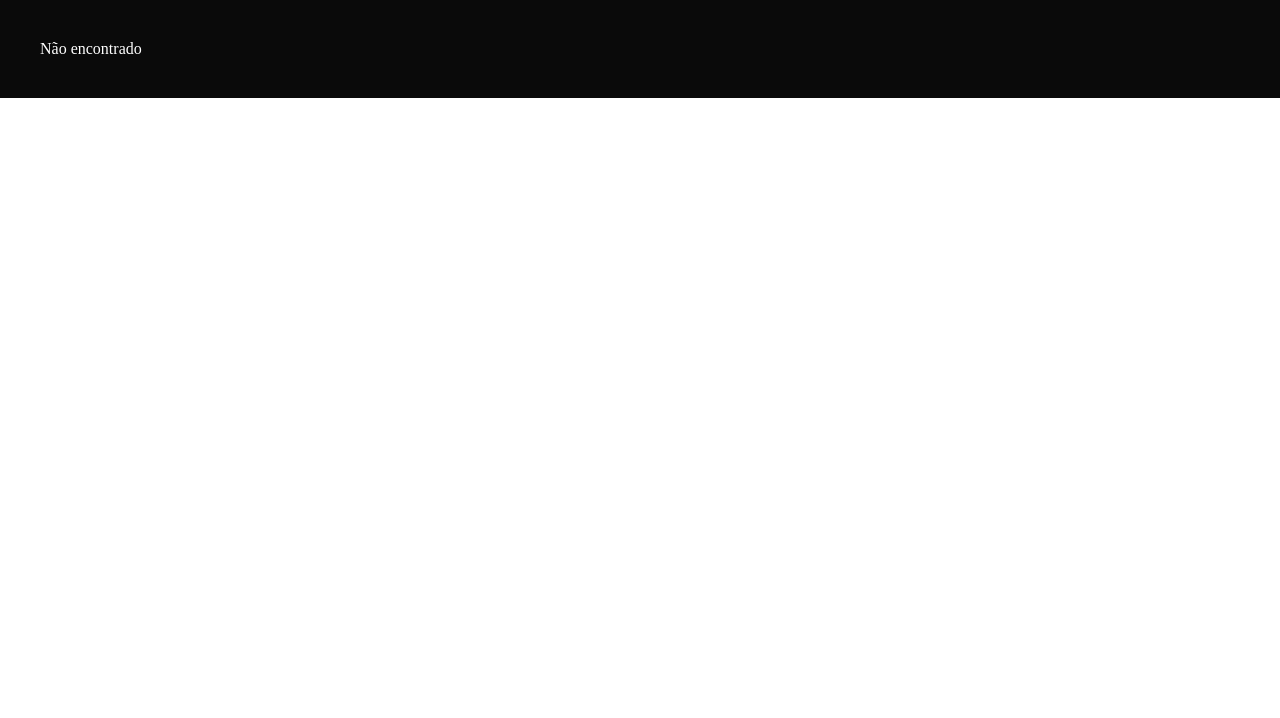
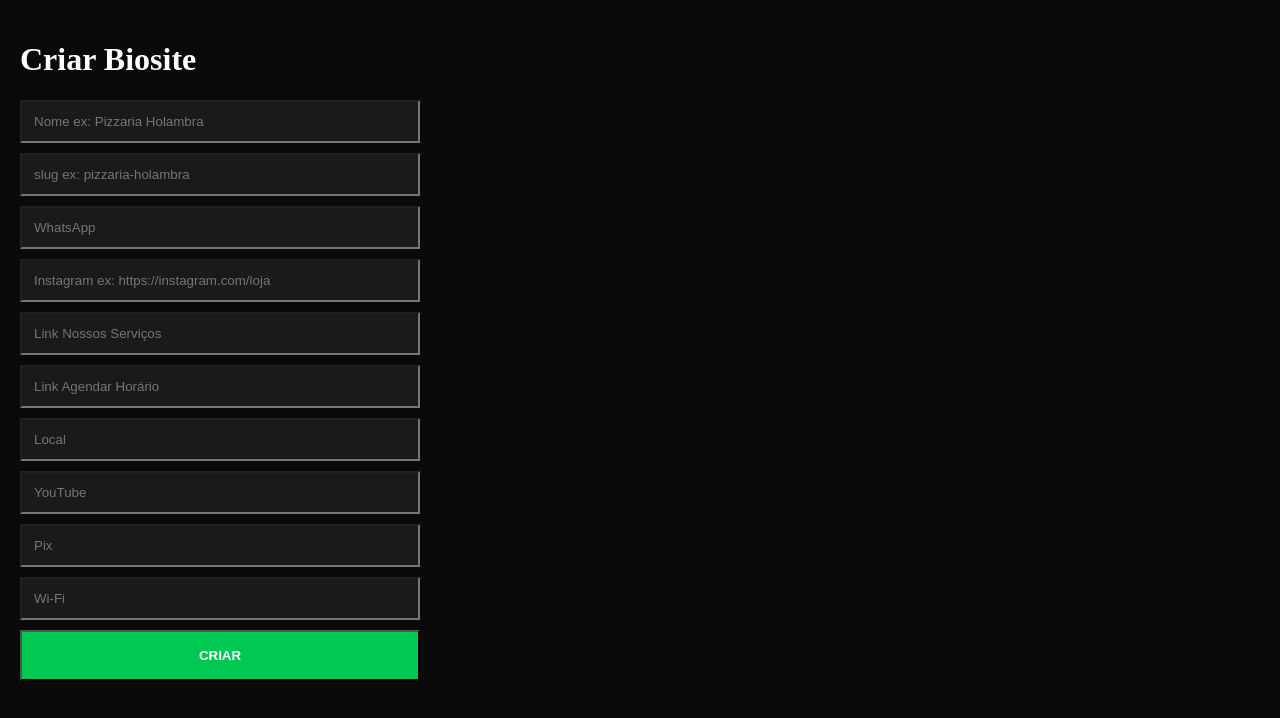
Before and after one commit to josimar2025ribeiro-alt/vision-local, a Next.js app: page /criar in a window 1280 px wide. Shown: the top 718 px of the page. Built offline with nearby package versions, Linux system fonts and the light colour scheme; no server answers; the database is empty.

Commit message:
Update page.tsx

```diff
--- a/app/criar/page.tsx
+++ b/app/criar/page.tsx
@@ -1,28 +1,40 @@
-import { supabase } from "@/lib/supabase"
+"use client";
+import { useState } from "react";
+import { supabase } from "@/lib/supabase";
 
-export default async function Page({params}:{params:{slug:string}}){
-const {data} = await supabase.from('biosites').select('*').eq('slug',params.slug).single()
-if(!data) return <div style={{background:'#0A0A0A',color:'white',padding:'40px'}}>Não encontrado</div>
+export default function Criar(){
+const [f,setF]=useState({title:"",slug:"",whatsapp:"",localizacao:"",video_url:"",pix_key:"",wifi_password:"",catalogo:"",instagram:"",servicos:"",agendamento:""});
 
-const btn = {display:'flex',justifyContent:'space-between',alignItems:'center',padding:'16px',background:'#111',border:'1px solid #222',borderRadius:'16px',color:'white',textDecoration:'none',marginBottom:'12px'}
-const btnVerde = {...btn,background:'#00C851',border:'none',fontWeight:700}
+async function salvar(){
+if(!f.slug||!f.title) return alert("Preencha nome e slug!");
+const {error}=await supabase.from("biosites").insert([{
+title:f.title,
+slug:f.slug.toLowerCase().replace(/\s/g,"-"),
+whatsapp:f.whatsapp,
+localizacao:f.localizacao,
+video_url:f.video_url,
+pix_key:f.pix_key,
+wifi_password:f.wifi_password,
+catalogo:f.catalogo,
+instagram:f.instagram,
+servicos:f.servicos,
+agendamento:f.agendamento
+}]);
+if(error) alert(error.message); else {alert("Criado!"); location.href="/"+f.slug}
+}
 
-return(
-<div style={{background:'#0A0A0A',minHeight:'100vh',color:'white',padding:'24px',fontFamily:'system-ui',display:'flex',flexDirection:'column',alignItems:'center'}}>
-<div style={{width:'100%',maxWidth:'400px'}}>
-<div style={{width:'80px',height:'80px',background:'#1A1A1A',borderRadius:'50%',display:'flex',alignItems:'center',justifyContent:'center',margin:'0 auto 16px',fontSize:'40px'}}>🍕</div>
-<h1 style={{textAlign:'center',fontWeight:900,fontSize:'22px',marginBottom:'24px'}}>{data.title}</h1>
-
-{data.instagram && <a href={data.instagram} target="_blank" style={btn}><span>📸 Instagram</span><span>→</span></a>}
-{data.whatsapp && <a href={`https://wa.me/55${data.whatsapp}`} target="_blank" style={btnVerde}><span>💬 WhatsApp</span><span>→</span></a>}
-{data.servicos && <a href={data.servicos} target="_blank" style={btn}><span>⭐ Nossos Serviços</span><span>→</span></a>}
-{data.agendamento && <a href={data.agendamento} target="_blank" style={btn}><span>📅 Agendar Horário</span><span>→</span></a>}
-{data.pix_key && <a href={`https://nubank.com.br/pagar/${data.pix_key}`} target="_blank" style={btnVerde}><span>💳 Pague com Pix - {data.pix_key}</span><span>→</span></a>}
-<a href="#" style={btn}><span>📶 Wi-Fi Grátis - Senha: {data.wifi_password}</span><span>→</span></a>
-{data.localizacao && <a href={`https://maps.google.com/?q=${data.localizacao}`} target="_blank" style={btn}><span>📍 Ver no Mapa</span><span>→</span></a>}
-
-<p style={{textAlign:'center',opacity:.4,fontSize:'12px',marginTop:'30px'}}>Feito com Vision Local</p>
-</div>
-</div>
-)
+return(<div style={{background:'#0A0A0A',minHeight:'100vh',color:'white',padding:'20px'}}><h1>Criar Biosite</h1>
+<div style={{display:'flex',flexDirection:'column',gap:'10px',maxWidth:'400px',marginTop:'20px'}}>
+<input placeholder="Nome ex: Pizzaria Holambra" value={f.title} onChange={e=>setF({...f,title:e.target.value})} style={{padding:'12px',background:'#1A1A1A',color:'white'}}/>
+<input placeholder="slug ex: pizzaria-holambra" value={f.slug} onChange={e=>setF({...f,slug:e.target.value.toLowerCase().replace(/\s/g,'-')})} style={{padding:'12px',background:'#1A1A1A',color:'white'}}/>
+<input placeholder="WhatsApp" value={f.whatsapp} onChange={e=>setF({...f,whatsapp:e.target.value})} style={{padding:'12px',background:'#1A1A1A',color:'white'}}/>
+<input placeholder="Instagram ex: https://instagram.com/loja" value={f.instagram} onChange={e=>setF({...f,instagram:e.target.value})} style={{padding:'12px',background:'#1A1A1A',color:'white'}}/>
+<input placeholder="Link Nossos Serviços" value={f.servicos} onChange={e=>setF({...f,servicos:e.target.value})} style={{padding:'12px',background:'#1A1A1A',color:'white'}}/>
+<input placeholder="Link Agendar Horário" value={f.agendamento} onChange={e=>setF({...f,agendamento:e.target.value})} style={{padding:'12px',background:'#1A1A1A',color:'white'}}/>
+<input placeholder="Local" value={f.localizacao} onChange={e=>setF({...f,localizacao:e.target.value})} style={{padding:'12px',background:'#1A1A1A',color:'white'}}/>
+<input placeholder="YouTube" value={f.video_url} onChange={e=>setF({...f,video_url:e.target.value})} style={{padding:'12px',background:'#1A1A1A',color:'white'}}/>
+<input placeholder="Pix" value={f.pix_key} onChange={e=>setF({...f,pix_key:e.target.value})} style={{padding:'12px',background:'#1A1A1A',color:'white'}}/>
+<input placeholder="Wi-Fi" value={f.wifi_password} onChange={e=>setF({...f,wifi_password:e.target.value})} style={{padding:'12px',background:'#1A1A1A',color:'white'}}/>
+<button onClick={salvar} style={{background:'#00C851',padding:'16px',color:'white',fontWeight:900}}>CRIAR</button>
+</div></div>)
 }
```
